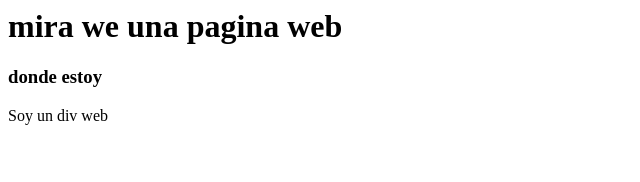
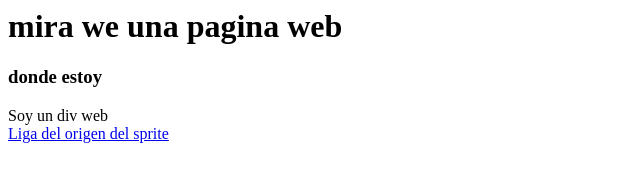
Before and after one commit to themostretarded/pagina-web, a plain HTML site: page index.html in a window 1280 px wide. Shown: the whole page, without its empty margins (0-640 px from the left). Drawn offline with Linux system fonts and the light colour scheme.

Commit message:
Imagen
Imagen con referencia

```diff
--- a/index.html
+++ b/index.html
@@ -10,5 +10,6 @@
         <script>
                 console.log(PIXI);
 </script>
+        <a href="https://www.spriters-resource.com/arcade/ms5/sheet/16333/">Liga del origen del sprite</a>
 </body>
 </html>
```
Also changed, not shown: Imagenes/Arcade - Metal Slug 5 - Elite Ptolemaic.png (added).
